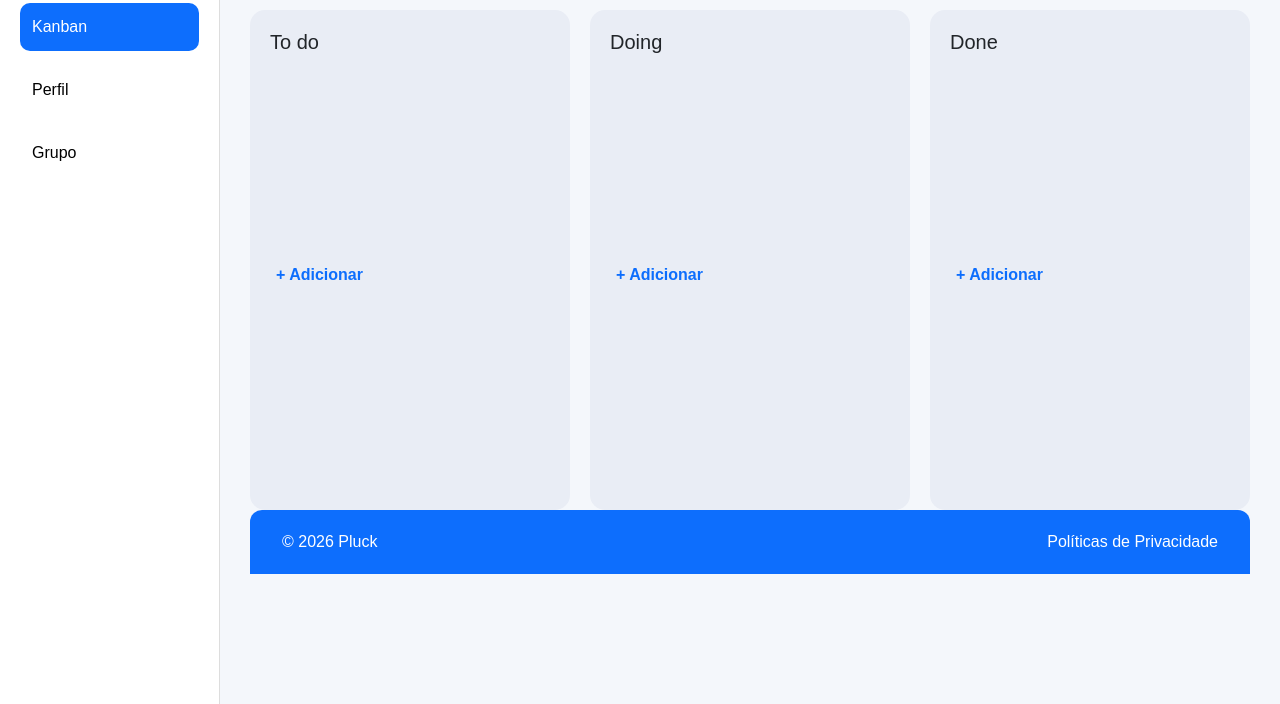
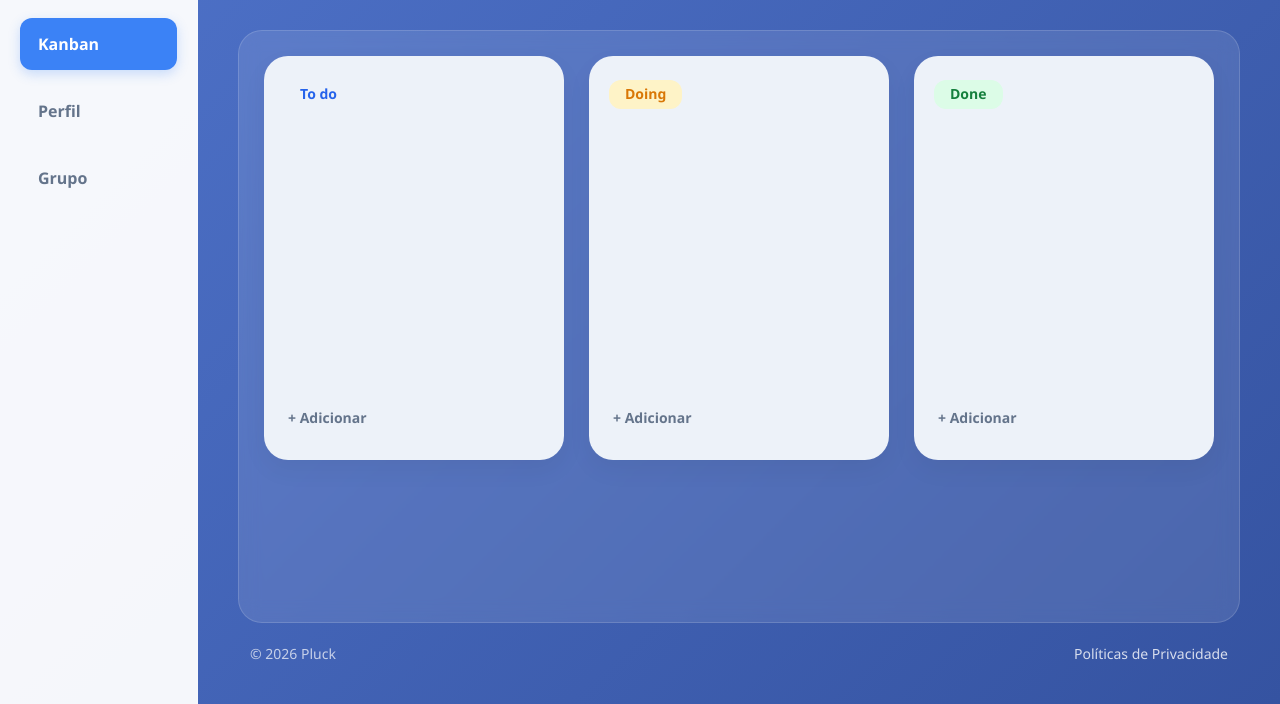
Before and after one commit to GuiHrk/pluck, a plain HTML site: page frontend/kanban/kanban.html in a window 1280 px wide. Shown: the part 96-800 px from the top of the page. Drawn offline with nearby package versions, Linux system fonts and the light colour scheme; no server answers; sample sign-in values are in the browser's storage.

Commit message:
feat: novo design do kanban

```diff
--- a/frontend/kanban/kanban.css
+++ b/frontend/kanban/kanban.css
@@ -1,161 +1,302 @@
-body{
-    background: #f4f7fb;
+
+body {
+    background: linear-gradient(135deg, #4f73ca 0%, #3553a1 100%); /* Fundo azul moderno em degradê */
     margin: 0;
-    font-family: Arial, sans-serif;
+    font-family: 'Segoe UI', Roboto, Helvetica, Arial, sans-serif; /* Fonte mais moderna e limpa */
+    min-height: 100vh;
 }
 
 /* LAYOUT */
-
-.app-layout{
+.app-layout {
     display: flex;
     min-height: 100vh;
 }
 
-/* SIDEBAR */
-
-.sidebar{
-    width: 250px;
-    background: white;
-    border-right: 1px solid #ddd;
-    padding: 20px;
-
+/* ==========================================
+   SIDEBAR & ELEMENTOS EXTERNOS
+   ========================================== */
+.sidebar {
+    width: 260px;
+    background: rgba(255, 255, 255, 0.95);
+    border-right: 1px solid rgba(255, 255, 255, 0.2);
+    padding: 30px 20px;
     display: flex;
     flex-direction: column;
     gap: 15px;
 }
 
-.logo{
-    font-weight: bold;
-    margin-bottom: 30px;
+.logo {
+    font-size: 24px;
+    font-weight: 800;
+    color: #233975;
+    margin-bottom: 40px;
+    letter-spacing: -0.5px;
 }
 
-.sidebar-btn{
+.sidebar-btn {
     border: none;
     background: transparent;
     text-align: left;
-    padding: 12px;
-    border-radius: 10px;
-
-    transition: 0.2s;
+    padding: 14px 18px;
+    border-radius: 12px;
+    font-weight: 600;
+    color: #64748b;
+    transition: all 0.2s ease;
 }
 
-.sidebar-btn:hover{
-    background: #f1f1f1;
+.sidebar-btn:hover {
+    background: #f1f5f9;
+    color: #334155;
 }
 
-.sidebar-btn.active{
-    background: #0d6efd;
+.sidebar-btn.active {
+    background: #3b82f6;
+    color: white;
+    box-shadow: 0 4px 12px rgba(59, 130, 246, 0.25);
+}
+
+/* MAIN CONTENT */
+.main-content {
+    flex: 1;
+    padding: 40px;
+    display: flex;
+    flex-direction: column;
+}
+
+/* TOPBAR */
+.topbar {
+    display: flex;
+    justify-content: space-between;
+    align-items: center;
+    margin-bottom: 40px;
+}
+
+.topbar h2 {
+    color: white; ul
+    font-weight: 700;
+}
+
+/* ==========================================
+   BOARD & COLUNAS (ESTILO IGUAL À IMAGEM)
+   ========================================== */
+.kanban-wrapper {
+    flex: 1;
+    display: flex;
+}
+
+.board {
+    display: flex;
+    gap: 25px;
+    overflow-x: auto;
+    padding: 25px;
+    align-items: flex-start;
+
+
+    background: rgba(255, 255, 255, 0.1);
+    backdrop-filter: blur(10px);
+    -webkit-backdrop-filter: blur(10px);
+    border-radius: 24px;
+    border: 1px solid rgba(255, 255, 255, 0.15);
+    width: 100%;
+}
+
+/* COLUNA INDIVIDUAL */
+.column {
+    min-width: 300px;
+    max-width: 320px;
+    background: #edf2f9;
+    border-radius: 24px;
+    padding: 24px 20px;
+    display: flex;
+    flex-direction: column;
+    gap: 20px;
+    box-shadow: 0 10px 25px rgba(0, 0, 0, 0.05);
+}
+
+/* ESTILIZAÇÃO DOS TÍTULOS (BADGES DE STATUS) */
+.column h5 {
+    display: inline-flex;
+    align-self: flex-start;
+    font-size: 14px;
+    font-weight: 700;
+    padding: 6px 16px;
+    border-radius: 12px;
+    margin: 0;
+}
+
+/* Cores específicas para cada badge baseado no ID da coluna */
+#todo h5 {
+    background-color: #e0eaffe;
+    color: #2563eb;
+}
+
+#doing h5 {
+    background-color: #fef3c7;
+    color: #d97706;
+}
+
+#done h5 {
+    background-color: #dcfce7;
+    color: #15803d;
+}
+
+/* CONTAINER DAS TAREFAS */
+.tasks-container {
+    min-height: 250px;
+    display: flex;
+    flex-direction: column;
+    gap: 14px;
+}
+
+/* ==========================================
+   CARDS DE TAREFAS (TASKS)
+   ========================================== */
+.task {
+    background: white;
+    padding: 20px;
+    border-radius: 18px;
+    cursor: grab;
+    box-shadow: 0 4px 12px rgba(0, 0, 0, 0.03);
+    font-size: 15px;
+    font-weight: 600;
+    color: #1e293b;
+    border-left: 5px solid transparent;
+    transition: transform 0.2s ease, box-shadow 0.2s ease;
+}
+
+.task:hover {
+    transform: translateY(-2px);
+    box-shadow: 0 6px 18px rgba(0, 0, 0, 0.06);
+}
+
+
+    border-left-color: #2563eb;
+}
+
+#doing .task {
+    border-left-color: #ffb020;
+}
+
+#done .task {
+    border-left-color: #10b981;
+}
+
+/* Estado de Dragging */
+.task.dragging {
+    opacity: 0.4;
+    transform: scale(0.98) rotate(1deg);
+}
+
+/* BOTÃO DE ADICIONAR TAREFA */
+.add-btn {
+    border: none;
+    background: transparent;
+    color: #64748b;
+    font-weight: 600;
+    font-size: 14px;
+    text-align: left;
+    padding: 8px 4px;
+    display: inline-flex;
+    align-items: center;
+    gap: 6px;
+    cursor: pointer;
+    transition: color 0.2s;
+}
+
+.add-btn:hover {
+    color: #3b82f6;
+}
+
+/* ==========================================
+   FOOTER & COMPONENTES EXTRAS
+   ========================================== */
+.footer {
+    margin-top: auto;
+    background: transparent;
+    color: rgba(255, 255, 255, 0.7);
+    padding: 20px 0 0 0;
+    font-size: 14px;
+}
+
+.footer a {
+    color: rgba(255, 255, 255, 0.8);
+    text-decoration: none;
+    transition: color 0.2s;
+}
+
+.footer a:hover {
     color: white;
 }
 
-/* MAIN */
-
-.main-content{
-    flex: 1;
-    padding: 30px;
-}
-
-/* TOPBAR */
-
-.topbar{
+.member-card {
     display: flex;
     justify-content: space-between;
     align-items: center;
-
-    margin-bottom: 30px;
+    background: #f1f5f9;
+    padding: 12px;
+    border-radius: 12px;
+    margin-bottom: 10px;
 }
 
-/* BOARD */
+/* ==========================================
+   AJUSTES NOS CARDS E BOTÃO DE EXCLUIR
+   ========================================== */
 
-.board{
-    display: flex;
-    gap: 20px;
 
-    overflow-x: auto;
+.task {
+    position: relative;
+    padding-top: 18px;
+    padding-right: 35px;
+
+
+.task strong {
+    font-size: 15px;
+    color: #1e293b;
+    display: inline-block;
+    margin-bottom: 4px;
 }
 
-/* COLUMN */
 
-.column{
-    min-width: 320px;
-
-    background: #e9edf5;
-
-    border-radius: 15px;
-
-    padding: 20px;
-
-    min-height: 500px;
+.task small, .task span {
+    display: block;
+    font-size: 12px;
+    color: #64748b;
+    margin-top: 2px;
 }
 
-/* BOTÃO */
+/
+.task button {
+    position: absolute;
+    top: 12px;
+    right: 12px;
 
-.add-btn{
+    /
+    font-size: 0;
+    background: transparent;
     border: none;
-    background: transparent;
-
-    color: #0d6efd;
-
-    font-weight: bold;
-}
-.kanban-wrapper{
-    flex: 1;
+    cursor: pointer;
+    width: 24px;
+    height: 24px;
+    display: flex;
+    align-items: center;
+    justify-content: center;
+    border-radius: 50%;
+    transition: all 0.2s ease;
 }
 
-.footer{
-    margin-top: auto;
 
-    background: #0d6efd;
-
-    color: white;
-
-    padding: 20px;
-
-    border-radius: 12px 12px 0 0;
+.task button::before {
+    content: "✕";
+    font-size: 14px;
+    font-weight: bold;
+    color: #94a3b8;
 }
 
-.footer a{
-    color: white;
-    text-decoration: none;
+
+.task button:hover {
+    background-color: #fee2e2;
 }
 
-.member-card{
-    display: flex;
-
-    justify-content: space-between;
-
-    align-items: center;
-
-    background: #f1f1f1;
-
-    padding: 10px;
-
-    border-radius: 10px;
-
-    margin-bottom: 10px;
+.task button:hover::before {
+    color: #ef4444;
 }
-.task {
-    background: white;
-    padding: 12px;
-    border-radius: 10px;
-    margin-bottom: 10px;
-    cursor: grab;
-    box-shadow: 0 2px 5px rgba(0,0,0,0.1);
-}
-
-.task.dragging {
-    opacity: 0.5;
-    transform: rotate(2deg);
-}
-
-.tasks-container {
-    min-height: 200px;
-}
-.column {
-    min-height: 500px;
-}
-.tasks-container {
-    display: flex;
-    flex-direction: column;
-    gap: 10px;
-}
```
